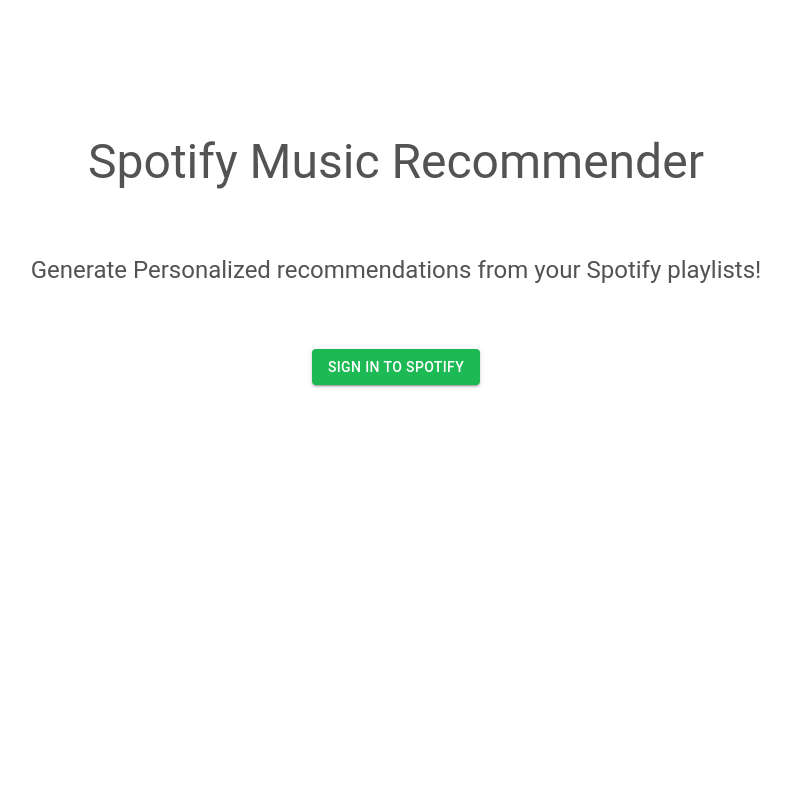
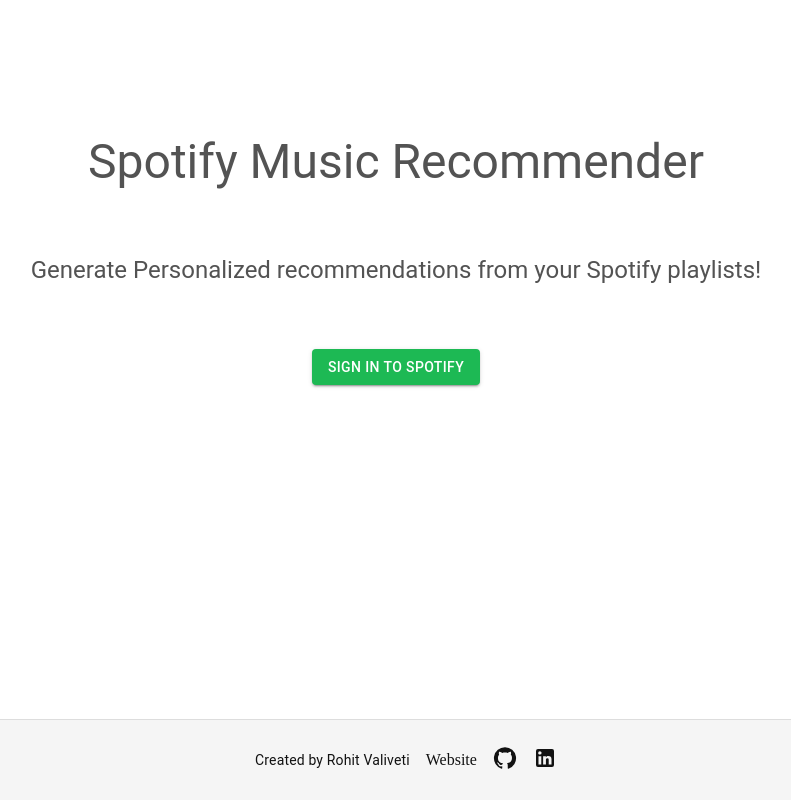
Before and after one commit to RohitValiveti/music-discovery, a React (Create React App) app in the folder client/: page /welcome in a window 1280 px wide. Shown: the whole page, without its empty margins (244-1035 px from the left). Built offline with nearby package versions, Linux system fonts and the light colour scheme.

Commit message:
footer and song modal

```diff
--- a/client/src/App.tsx
+++ b/client/src/App.tsx
@@ -1,8 +1,14 @@
 import React from "react";
 import Router from "./components/Router";
+import Footer from "./components/Footer";
 
 function App() {
-  return <Router></Router>;
+  return (
+    <>
+      <Router></Router>
+      <Footer></Footer>
+    </>
+  );
 }
 
 export default App;
--- /dev/null
+++ b/client/src/components/Footer.tsx
@@ -0,0 +1,42 @@
+import React from "react";
+import { Typography, Link, Box } from "@mui/material";
+import GitHubIcon from "@mui/icons-material/GitHub";
+import LinkedInIcon from "@mui/icons-material/LinkedIn";
+
+const Footer = () => {
+  return (
+    <Box component="footer" className="footer">
+      <Typography variant="body2" sx={{ mr: 2 }}>
+        Created by Rohit Valiveti
+      </Typography>
+      <Link
+        href="https://rohitvaliveti.github.io"
+        target="_blank"
+        rel="noopener noreferrer"
+        color="inherit"
+        sx={{ mr: 2, textDecoration: "none" }}
+      >
+        Website
+      </Link>
+      <Link
+        href="https://github.com/RohitValiveti"
+        target="_blank"
+        rel="noopener noreferrer"
+        color="inherit"
+        sx={{ mr: 2 }}
+      >
+        <GitHubIcon />
+      </Link>
+      <Link
+        href="https://www.linkedin.com/in/rohitvaliveti/"
+        target="_blank"
+        rel="noopener noreferrer"
+        color="inherit"
+      >
+        <LinkedInIcon />
+      </Link>
+    </Box>
+  );
+};
+
+export default Footer;
--- a/client/src/components/SongModal.tsx
+++ b/client/src/components/SongModal.tsx
@@ -37,6 +37,8 @@
 
   return (
     <div className="music-panel">
+  <div className="music-panel__content">
+    <div className="music-panel__info">
       <h3 className="music-panel__title">{name}</h3>
       <p className="music-panel__album">Album: {album}</p>
       {artists && (
@@ -53,9 +55,11 @@
         Add Track to your Playlist
       </button>
       {added && <div className="music-panel__message">Added to playlist!</div>}
-      <br />
-      <img className="music-panel__image" src={album_img_url} alt="album" />
     </div>
+    <img className="music-panel__image" src={album_img_url} alt="album" />
+  </div>
+</div>
+
   );
 };
 
--- a/client/src/pages/styles.css
+++ b/client/src/pages/styles.css
@@ -16,6 +16,22 @@
   align-items: center;
   text-align: center;
   padding-top: 25%;
+}
+
+/*Footer Styles*/
+.footer {
+  display: flex;
+  justify-content: center;
+  align-items: center;
+  position: fixed;
+  bottom: 0;
+  left: 0;
+  width: 100%;
+  height: 60px;
+  background-color: #f5f5f5;
+  border-top: 1px solid #ddd;
+  padding: 10px;
+  color: #121212;
 }
 
 /*Homepage Styles*/
@@ -73,11 +89,16 @@
   border: 1px solid #ccc;
   border-radius: 8px;
   background-color: #f2f2f2;
+  justify-content: center;
 }
 
 .music-panel__title {
   font-size: 24px;
   margin-bottom: 10px;
+}
+.music-panel__content {
+  display: flex;
+  align-items: center;
 }
 
 .music-panel__album,
@@ -103,6 +124,10 @@
 
 .music-panel__button:hover {
   background-color: #169f41;
+}
+
+.music-panel__info {
+  margin-right: 20px;
 }
 
 .music-panel__message {
```
